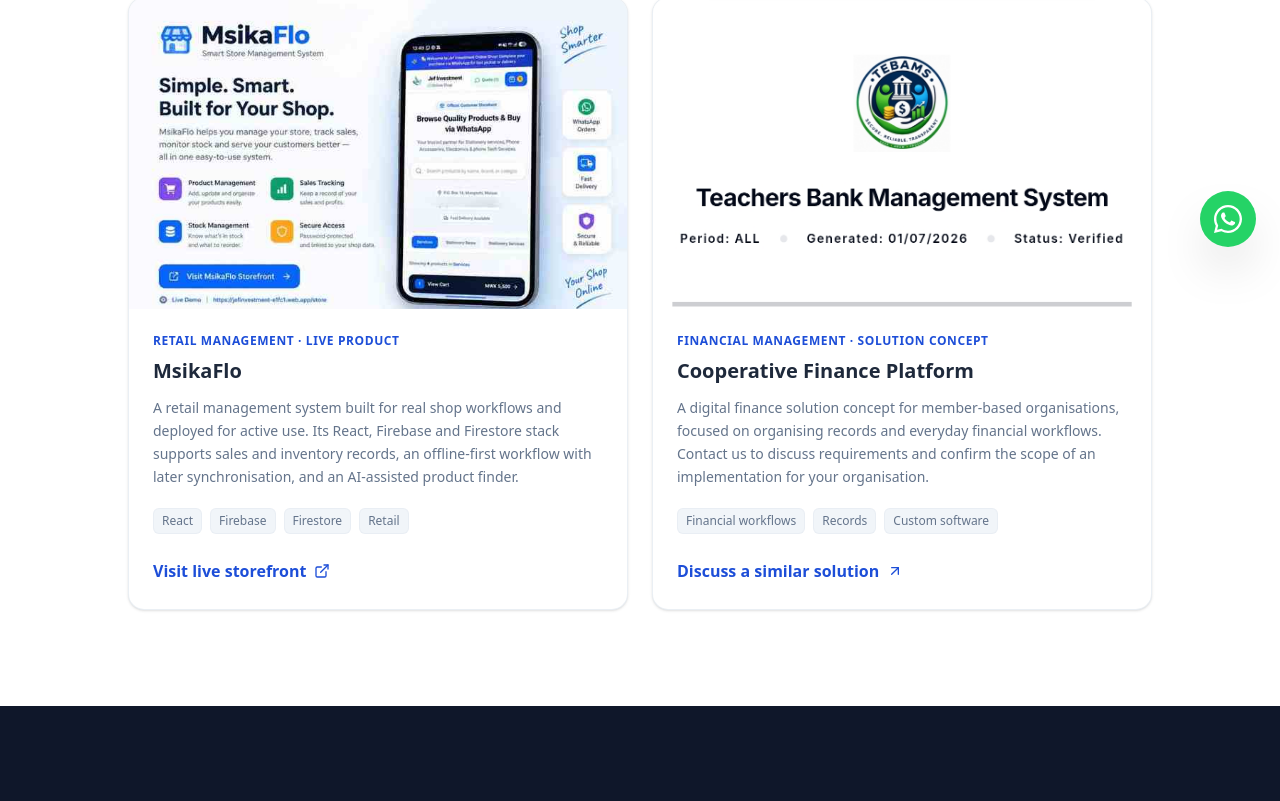
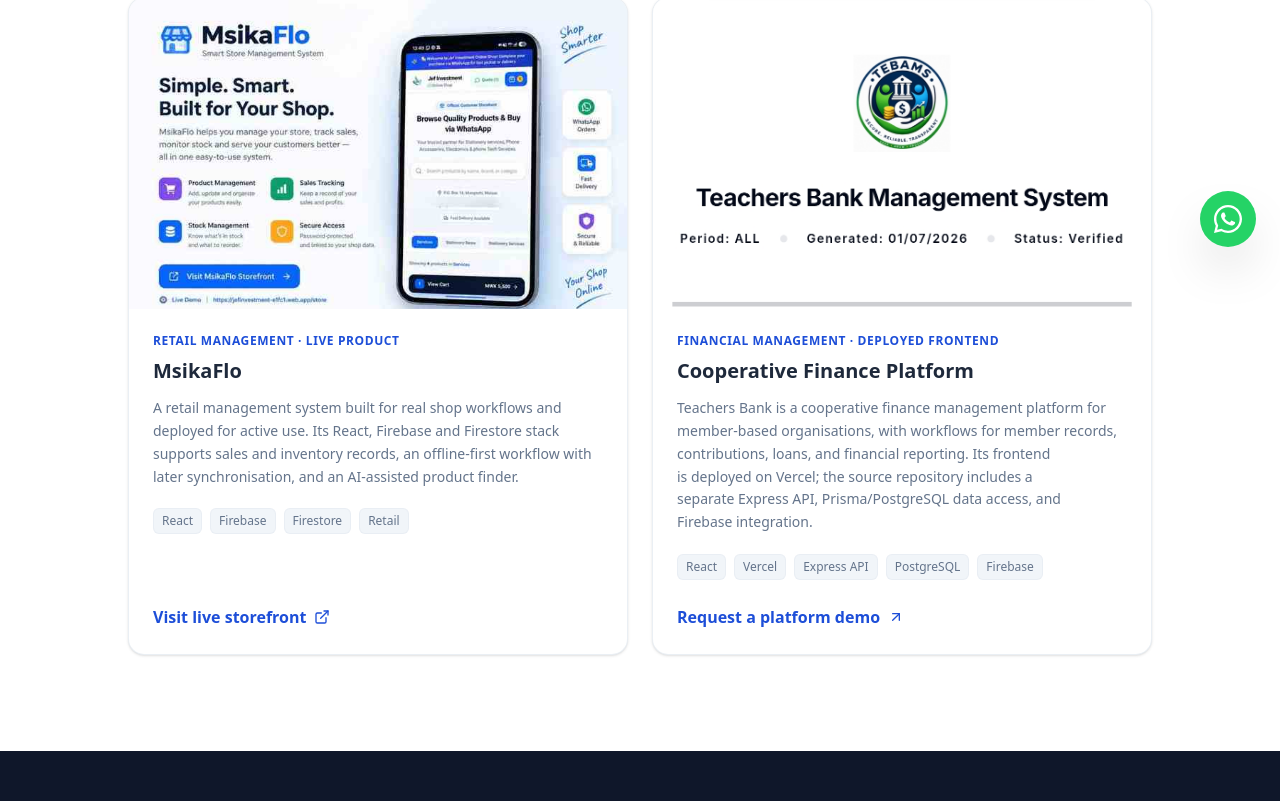
Before and after one commit to Indelible-cpu/MyWebsite, a Next.js app: page /portfolio in a window 1280 px wide. Shown: the part 483-1284 px from the top of the page. Built offline with nearby package versions, Linux system fonts and the light colour scheme.

Commit message:
Update portfolio with Teachers Bank deployment and technology details

```diff
--- a/app/portfolio/page.tsx
+++ b/app/portfolio/page.tsx
@@ -20,14 +20,14 @@
   },
   {
     title: "Cooperative Finance Platform",
-    category: "Financial Management · Solution Concept",
+    category: "Financial Management · Deployed Frontend",
     description:
-      "A digital finance solution concept for member-based organisations, focused on organising records and everyday financial workflows. Contact us to discuss requirements and confirm the scope of an implementation for your organisation.",
+      "Teachers Bank is a cooperative finance management platform for member-based organisations, with workflows for member records, contributions, loans, and financial reporting. Its frontend is deployed on Vercel; the source repository includes a separate Express API, Prisma/PostgreSQL data access, and Firebase integration.",
     image: "/images/tb-report-full.jpg",
-    imageAlt: "Financial reporting interface used to illustrate finance workflow capabilities",
-    tags: ["Financial workflows", "Records", "Custom software"],
+    imageAlt: "Teachers Bank financial reporting interface",
+    tags: ["React", "Vercel", "Express API", "PostgreSQL", "Firebase"],
     href: "/contact",
-    linkLabel: "Discuss a similar solution",
+    linkLabel: "Request a platform demo",
     external: false,
   },
 ];
```
